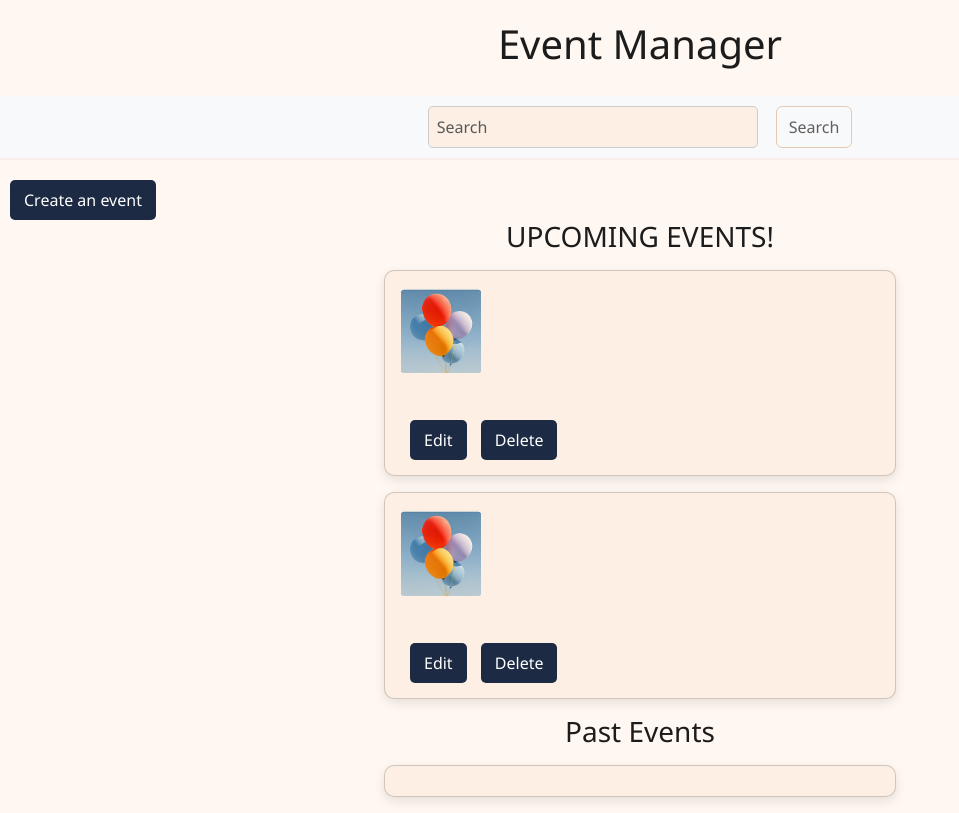
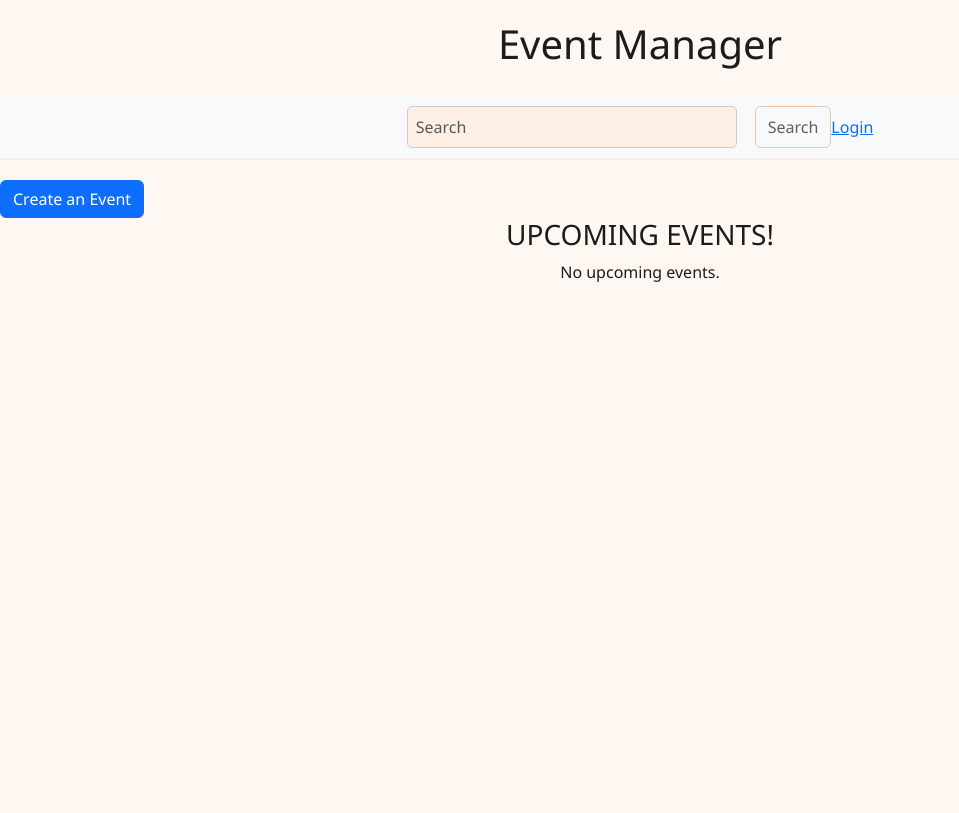
Before and after one commit to lisaghimire12/eventmanager, a Django app: page / in a window 1280 px wide. Shown: the whole page, without its empty margins (0-959 px from the left). After the commit the page ends 282 px from the top, so only its background shows below. Run offline with Django 5.2, Linux system fonts and the light colour scheme; data that the repository does not hold is empty.

Commit message:
Added login page and made html dynamic

```diff
--- a/event_manager/event_manager/settings.py
+++ b/event_manager/event_manager/settings.py
@@ -127,3 +127,8 @@ STATICFILES_DIRS = [
     os.path.join(BASE_DIR, 'events', 'static'),
 ]
 STATIC_ROOT = os.path.join(BASE_DIR, 'staticfiles')
+
+
+LOGIN_URL= '/accounts/login/'
+LOGIN_REDIRECT_URL = '/'
+LOGOUT_REDIRECT_URL= '/'
--- a/event_manager/event_manager/urls.py
+++ b/event_manager/event_manager/urls.py
@@ -1,7 +1,15 @@
 from django.contrib import admin
 from django.urls import path, include
+from django.conf import settings
+from django.conf.urls.static import static
+from django.contrib.auth import views as auth_views
 
 urlpatterns = [
     path('admin/', admin.site.urls),
     path('', include('events.urls')),
+    path('accounts/login/', auth_views.LoginView.as_view(), name='login'),
+    path('accounts/logout/', auth_views.LogoutView.as_view(), name='logout'),
 ]
+
+if settings.DEBUG:
+    urlpatterns += static(settings.MEDIA_URL, document_root=settings.MEDIA_ROOT)
--- a/event_manager/events/static/events/styles.css
+++ b/event_manager/events/static/events/styles.css
@@ -57,7 +57,15 @@ button {
 button:hover {
   background-color: #142033;
 }
-
+.logout{
+  background-color: #1C2A44;
+  color: white;
+  border: none;
+  padding: 8px 14px;
+  border-radius: 5px;
+  margin-left: 10px;
+  cursor: pointer;
+}
 .card {
   background-color: #FDEFE3;
   width: 40vw !important;
--- a/event_manager/events/templates/events/event_list.html
+++ /dev/null
@@ -1,71 +0,0 @@
-{% load static %}
-<!DOCTYPE html>
-<html lang="en">
-  <head>
-    <link href="https://cdn.jsdelivr.net/npm/bootstrap@5.3.0/dist/css/bootstrap.min.css" rel="stylesheet">
-    <link rel="stylesheet" href="{% static 'events/styles.css' %}">
-
-    <meta charset="UTF-8" />
-    <meta name="viewport" content="width=device-width, initial-scale=1.0" />
-    <title>EVENT MANAGER</title>
-  </head>
-  <body>
-    <h1 style="text-align: center">Event Manager</h1>
-    <nav class="navbar bg-body-tertiary"  >
-      <div class="container-fluid d-flex justify-content-center">
-        <form class="d-flex" role="search">
-          <input class="form-control me-2" type="search" placeholder="Search" aria-label="Search" />
-          <button class="btn btn-outline-success" type="submit">Search</button>
-        </form>
-      </div>
-    </nav>
-    <button style="text-align: center;">Create an event</button>
-    <h3 style="text-align: center;" >UPCOMING EVENTS!</h3>
-    <div class="event-list">
-    <!-- {% for event in upcoming_events %}
-        <div class="card">
-            <img src="{{ event.image.url }}" alt="{{ event.title }}" width="200">
-            <h3>{{ event.title }}</h3>
-            <p>Date: {{ event.date|date:"M d, Y H:i" }}</p>
-            <p>Location: {{ event.location }}</p>
-            <p>{{ event.description }}</p>
-            {% if user == event.created_by %}
-                <a href="{% url 'edit_event' event.id %}">Edit</a>
-                <a href="{% url 'delete_event' event.id %}">Delete</a>
-            {% endif %}
-        </div>
-    {% empty %}
-        <p>No upcoming events.</p>
-    {% endfor %} -->
-</div>
-    <div class="card" style="width: 18rem;">
-      <img src="{% static 'events/img1.png' %}" style="width: 5rem; margin: 1rem;"  class="card-img-top" alt="..." />
-      <div class="card-body">
-        <p class="card-text"></p>
-        <button>Edit</button>
-        <button>Delete</button>
-        </div>
-        </div>
-
-        <div class="card" style="width: 18rem;">
-      <img src="{% static 'events/img1.png' %}" style="width: 5rem; margin: 1rem;"  class="card-img-top" alt="..." />
-      <div class="card-body">
-        <p class="card-text"></p>
-        <button>Edit</button>
-        <button>Delete</button>
-        </div>
-        </div>
-
-        <div>
-          <h3 style="text-align: center;" >Past Events</h3>
-           <div class="card" style="width: 18rem;">
-      <div class="card-body">
-        <p class="card-text"></p>
-
-        </div>
-        </div>
-
-
-        </div>
-  </body>
-</html>
--- /dev/null
+++ b/event_manager/events/templates/events/home.html
@@ -0,0 +1,47 @@
+{% load static %}
+<!DOCTYPE html>
+<html lang="en">
+  <head>
+    <link href="https://cdn.jsdelivr.net/npm/bootstrap@5.3.0/dist/css/bootstrap.min.css" rel="stylesheet" />
+    <link rel="stylesheet" href="{% static 'events/styles.css' %}" />
+
+    <meta charset="UTF-8" />
+    <meta name="viewport" content="width=device-width, initial-scale=1.0" />
+    <title>EVENT MANAGER</title>
+  </head>
+  <body>
+    <h1 style="text-align: center">Event Manager</h1>
+    <nav class="navbar bg-body-tertiary">
+      <div class="container-fluid d-flex justify-content-center">
+        <form class="d-flex" role="search">
+          <input class="form-control me-2" type="search" placeholder="Search" aria-label="Search" />
+          <button class="btn btn-outline-success" type="submit">Search</button>
+        </form>
+        {% if user.is_authenticated %}
+          <a class="logout" href="{% url 'logout' %}">Logout</a>
+        {% else %}
+          <a href="{% url 'login' %}">Login</a>
+        {% endif %}
+      </div>
+    </nav>
+
+    <a href="{% url 'add_event' %}" class="btn btn-primary">Create an Event</a>
+    <h3 style="text-align: center;">UPCOMING EVENTS!</h3>
+    <div class="event-list">
+      <div class="d-flex flex-wrap justify-content-center">
+        {% for event in upcoming_events %}
+          <div class="card m-2" style="width: 18rem;">
+            <img src="{{ event.image.url }}" class="card-img-top" alt="{{ event.title }}" />
+            <div class="card-body">
+              <h5>{{ event.title }}</h5>
+              <p>{{ event.date|date:'M d, Y H:i' }}</p>
+              <p>{{ event.location }}</p>
+            </div>
+          </div>
+        {% empty %}
+          <p>No upcoming events.</p>
+        {% endfor %}
+      </div>
+    </div>
+  </body>
+</html>
--- a/event_manager/events/urls.py
+++ b/event_manager/events/urls.py
@@ -3,4 +3,5 @@ from . import views
 
 urlpatterns = [
     path('', views.home, name='home'),
+    path('add/', views.add_event, name='add_event'),
 ]
--- a/event_manager/events/views.py
+++ b/event_manager/events/views.py
@@ -1,5 +1,28 @@
-from django.shortcuts import render
+from django.shortcuts import render, redirect
+from django.utils import timezone
+from .models import Event
+from django.contrib.auth.decorators import login_required
+from .forms import EventForm
 
 # Create your views here.
 def home(request):
-    return render(request,'events/event_list.html')
+    now= timezone.now()
+    upcoming_events= Event.objects.filter(date__gte=now)
+    past_events= Event.objects.filter(date__lt=now)
+    return render(request,'events/home.html',{
+        'upcoming_events': upcoming_events,
+        'past_events':past_events
+    })
+
+@login_required
+def add_event(request):
+    if request.method == 'POST':
+        form = EventForm(request.POST, request.FILES)
+        if form.is_valid():
+            event = form.save(commit=False)
+            event.created_by = request.user
+            event.save()
+            return redirect('home')
+    else:
+        form = EventForm()
+    return render(request, 'events/add_event.html', {'form': form})
```
Also changed, not shown: event_manager/events/admin.py (+7 -0 lines), event_manager/events/forms.py (added, +7 -0 lines), event_manager/events/models.py (+12 -0 lines), event_manager/events/templates/events/add_event.html (added, +16 -0 lines), event_manager/events/templates/registration/login.html (added, +19 -0 lines), event_manager/event_images/bg3.jpg (added), event_manager/events/migrations/0001_initial.py (added).
